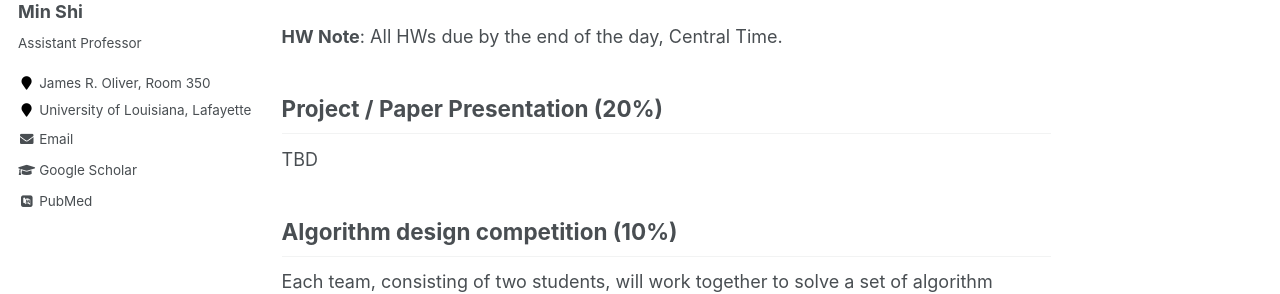
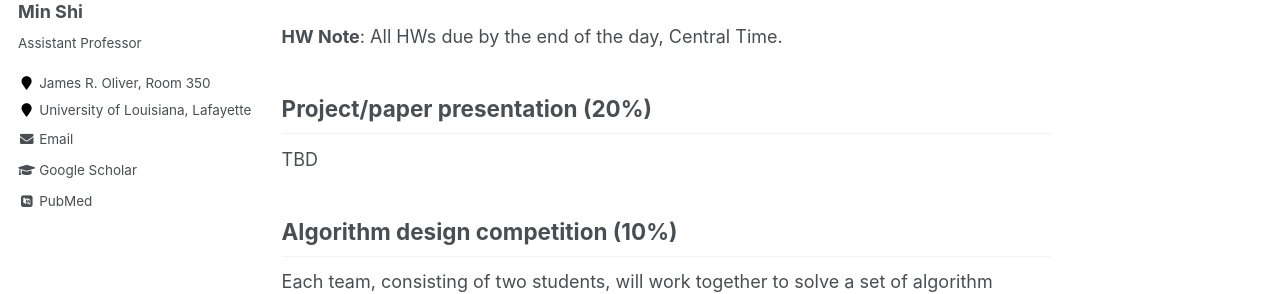
Before and after one commit to shiminxst/shiminxst.github.io, a Jekyll site: the page built from _teaching/2025-spring-CSCE500.md, in a window 1280 px wide and 900 px high, scrolled down 2404 px. Shown: the part 220-514 px from the top of the window. Built offline with Jekyll 4.4.1, drawn with Linux system fonts in a browser that asks for light colours; some web fonts are replaced.

```diff
--- a/_teaching/2025-spring-CSCE500.md
+++ b/_teaching/2025-spring-CSCE500.md
@@ -82,7 +82,7 @@ Final exam                   | 20%        |
 
 **HW Note**: All HWs due by the end of the day, Central Time.
 
-## Project / Paper Presentation (20%)
+## Project/paper presentation (20%)
 TBD
 
 ## Algorithm design competition (10%)
```
